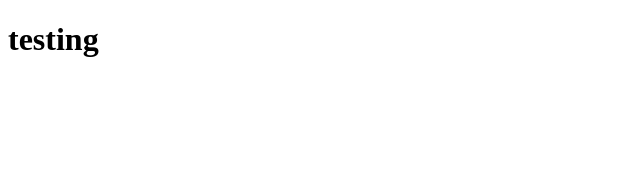
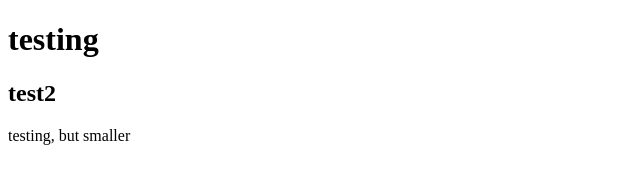
Before and after one commit to mikeeR23/g, a plain HTML site: page index.html in a window 1280 px wide. Shown: the whole page, without its empty margins (0-640 px from the left). Drawn offline with Linux system fonts and the light colour scheme.

Commit message:
update readme/index.html

```diff
--- a/index.html
+++ b/index.html
@@ -5,5 +5,7 @@
 </head>
 <body>
 	<h1>testing</h1>
+	<h2>test2</h2>
+	<p>testing, but smaller</p>
 </body>
 </html>
```
Also changed, not shown: 1 other file.
